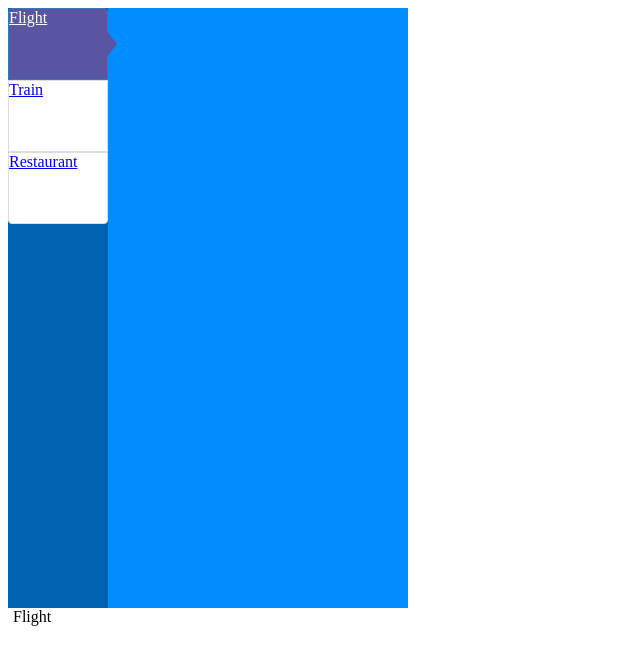
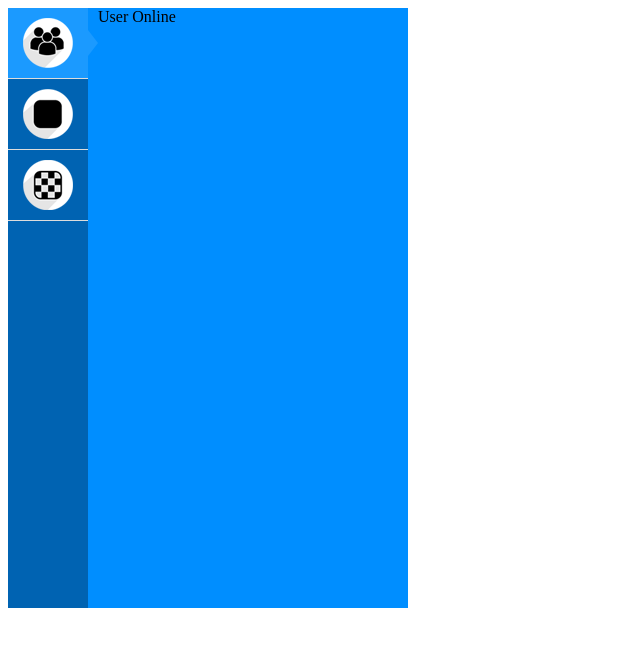
Before and after one commit to K4us/Chat-Box, a website: page tab/index.html in a window 1280 px wide. Shown: the whole page, without its empty margins (0-640 px from the left). Drawn offline with Linux system fonts and the light colour scheme.

Commit message:
- update

```diff
--- a/tab/index.css
+++ b/tab/index.css
@@ -1,37 +1,3 @@
-.side-bar-content {
-    padding-left: 0;
-    margin-bottom: 20px
-}
-
-.side-bar-item {
-    position: relative;
-    display: block;
-    background-color: #fff;
-    border: 1px solid #ddd;
-    height: 70px;
-
-}
-
-.side-bar-item:first-child {
-    border-top-left-radius: 4px;
-    border-top-right-radius: 4px;
-}
-
-.side-bar-item:last-child {
-    margin-bottom: 0;
-    border-bottom-right-radius: 4px;
-    border-bottom-left-radius: 4px;
-}
-
-.side-bar-item.active,
-.side-bar-item.active:focus,
-.side-bar-item.active:hover {
-    z-index: 2;
-    color: #fff;
-    background-color: #337ab7;
-    border-color: #337ab7;
-}
-
 .box {
     z-index: 10;
     background-color: #008eff;
@@ -40,23 +6,18 @@
 }
 
 .side-bar {
-    width: 100px;
+    float: left;
+    width: 20%;
     height: 100%;
     background: rgba(0, 0, 0, 0.3)
 }
 
-.side-bar .side-bar-content {
-    margin-bottom: 0;
-}
-
-
-.side-bar .side-bar-content>.active {
-    background-color: #5A55A3;
-    background-image: #5A55A3;
+.side-bar-item.active {
+    background: #1b9aff;
     color: #ffffff;
 }
 
-.side-bar .side-bar-content>.active:after {
+.side-bar-item.active:after {
     content: '';
     position: absolute;
     left: 100%;
@@ -65,27 +26,69 @@
     border-left: 0;
     border-bottom: 13px solid transparent;
     border-top: 13px solid transparent;
-    border-left: 10px solid #5A55A3;
+    border-left: 10px solid #1b9aff;
 }
 
-.tabe-box .tabe:not(.active) {
+.side-bar-item {
+    position: relative;
+    display: block;
+    border-bottom: 1px solid #ddd;
+    height: 70px;
+}
+
+.tabe:not(.active) {
     display: none;
 }
 
-.side-bar, .tabe-box {
-    display: inline-block;
-    box-sizing: border-box;
-}
-
 .tabe-box {
-    width: 300px;
+    float: right;
+    width: 80%;
     height: 100%;
     margin: 0;
-    padding: 0 5px;
-
 }
 
 .tabe {
-    overflow: scroll;
+    overflow-x: hidden;
+    overflow-y: scroll;
     height: 100%;
+    padding-left: 10px;
 }
+
+.side-bar-item .icon {
+    width: 50px;
+    height: 50px;
+    background-image: url(icons.png);
+    background-repeat: no-repeat;
+    background-size: auto;
+    background-position: 0 0;
+    position: absolute;
+    top: 50%;
+    left: 50%;
+    transform: translate(-50%, -50%);
+}
+
+.side-bar-item.user-online i {
+    background-position: 0 0;
+}
+
+.side-bar-item.waiting-board i {
+    background-position: 0 -50px;
+}
+
+.side-bar-item.playing-board i {
+    background-position: 0 -100px;
+}
+
+::-webkit-scrollbar {
+    width: 12px;
+}
+
+::-webkit-scrollbar-track {
+    -webkit-box-shadow: inset 0 0 6px rgba(0, 0, 0, 0.3);
+    border-radius: 1px;
+}
+
+::-webkit-scrollbar-thumb {
+    border-radius: 1px;
+    -webkit-box-shadow: inset 0 0 6px rgba(0, 0, 0, 0.5);
+}
--- a/tab/index.html
+++ b/tab/index.html
@@ -6,32 +6,29 @@
 </head>
 
 <body>
-    <div class="box">
+    <div id="box" class="box">
         <div id="side-bar" class="side-bar">
             <div class="side-bar-content">
-                <a href="#" class="side-bar-item active">
-                    Flight
+                <a href="#" data="user-online" class="user-online side-bar-item active">
+                    <i class="icon"></i>
                 </a>
-                <a href="#" class="side-bar-item">
-                    Train
+                <a href="#" data="waiting-board" class="waiting-board side-bar-item">
+                    <i class="icon"></i>
                 </a>
-                <a href="#" class="side-bar-item">
-                    Restaurant
+                <a href="#" data="playing-board" class="playing-board side-bar-item">
+                    <i class="icon"></i>
                 </a>
             </div>
         </div>
         <div class="tabe-box">
-            <!-- flight section -->
-            <div class="tabe active">
-                Flight
+            <div class="user-online tabe active">
+                User Online
             </div>
-            <!-- train section -->
-            <div class="tabe">
-                Train
+            <div class="waiting-board tabe">
+                Waiting Board
             </div>
-            <!-- restaurant section -->
-            <div class="tabe">
-                Restaurant
+            <div class="playing-board tabe">
+                Playing Board
             </div>
         </div>
     </div>
--- a/tab/index.js
+++ b/tab/index.js
@@ -1,11 +1,10 @@
 "use strict";
-$(document).ready(function() {
-    $("#side-bar>div.side-bar-content>a").click(function(e) {
+$(document).ready(function () {
+    $("#box .side-bar-item").click(function (e) {
         e.preventDefault();
-        $(this).siblings('a.active').removeClass("active");
-        $(this).addClass("active");
-        var index = $(this).index();
-        $("div.tabe-box>div.tabe").removeClass("active");
-        $("div.tabe-box>div.tabe").eq(index).addClass("active");
+        $('#box .side-bar-item').removeClass("active");
+        $('#box .tabe').removeClass('active');
+        var data = $(this).attr('data');
+        $('.' + data).addClass("active");
     });
 });
```
Also changed, not shown: tab/icons.png (added), 1 other file.
